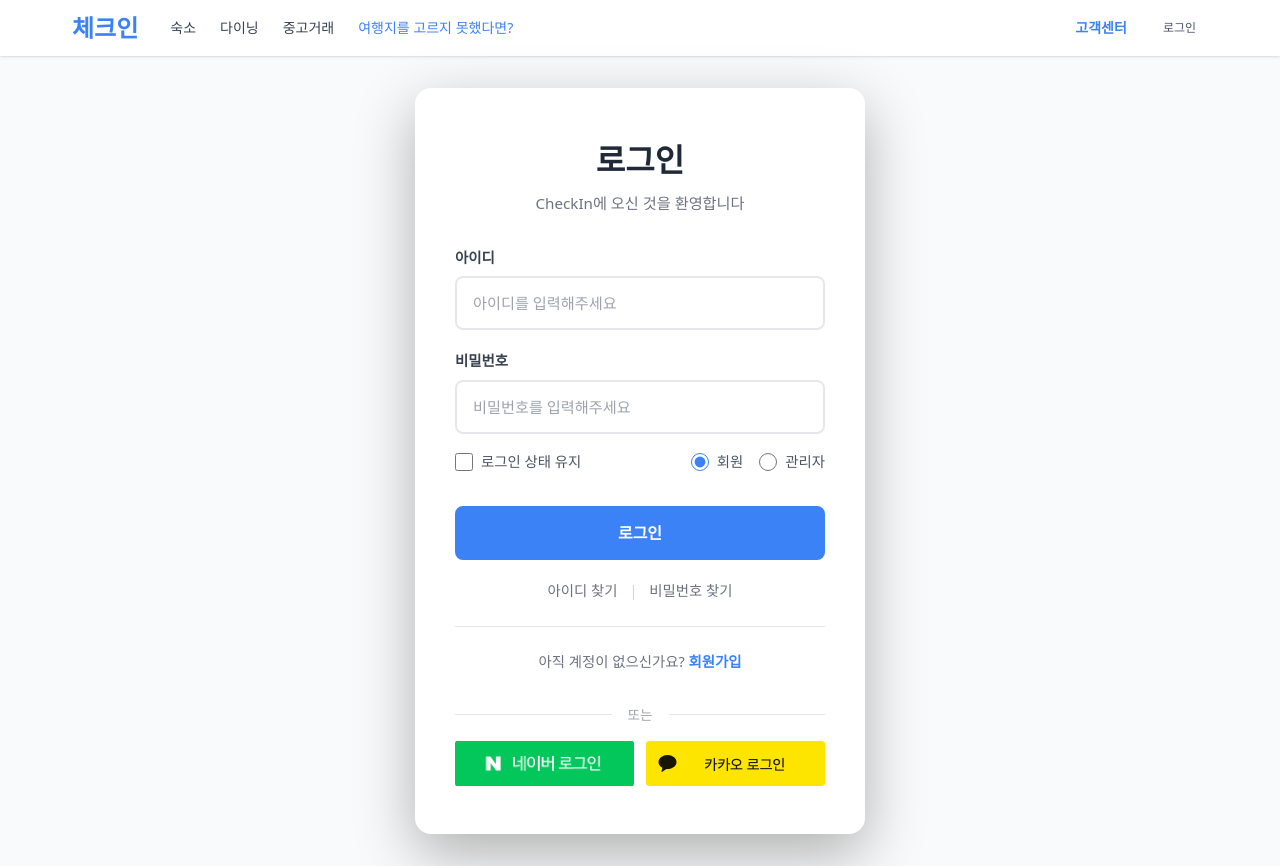
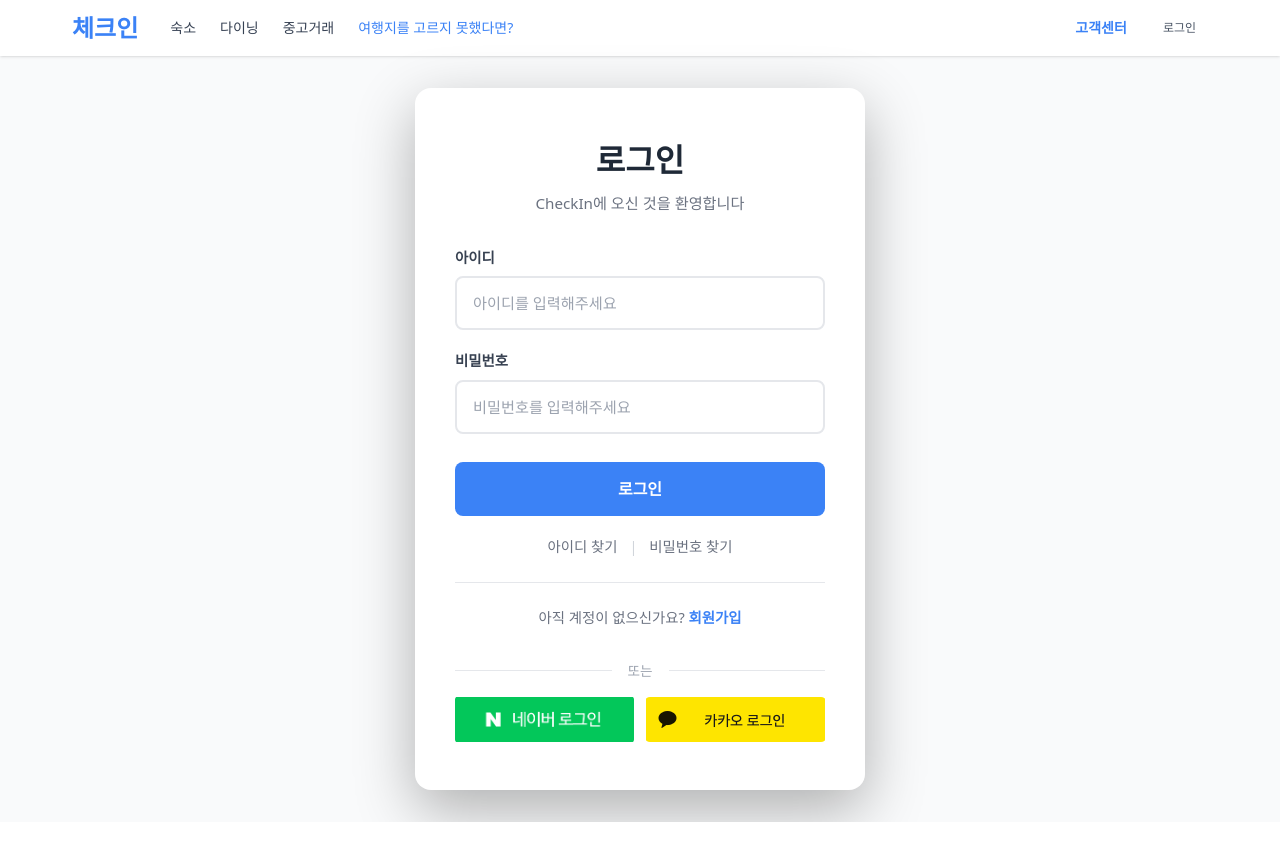
Before and after one commit to roblej/check-in-frontend, a Next.js app: page /login in a window 1280 px wide. After the commit the page ends 822 px from the top, so only its background shows below. Built offline with nearby package versions, Linux system fonts and the light colour scheme.

Commit message:
로그인
관리자 로그인 구분 돼서 버튼 삭제

```diff
--- a/src/app/login/page.js
+++ b/src/app/login/page.js
@@ -8,8 +8,6 @@ import Header from "@/components/Header";
 import styles from "./login.module.css";
 import axios from "@/lib/axios";
 import { useCustomerStore } from "@/stores/customerStore";
-import { useAdminStore } from "@/stores/adminStore";
-import { setAdminIdxCookie } from "@/utils/cookieUtils";
 import naverLoginBtn from "@/images/login/btnG_완성형.png";
 import kakaoLoginBtn from "@/images/login/kakao_login_medium_narrow.png";
 
@@ -45,17 +43,9 @@ function LoginForm() {
   const router = useRouter();
   const searchParams = useSearchParams();
   const { setAccessToken, setInlogged, isInlogged } = useCustomerStore();
-  const {
-    setAdminIdx,
-    setContentId,
-    setHotelInfo,
-    setAdminLoggedIn,
-    fetchContentIdByAdminIdx,
-  } = useAdminStore();
   const [formData, setFormData] = useState({
     id: "",
     password: "",
-    role: "customer", // 기본값: 회원
   });
 
   // returnUrl 파라미터 읽기 (이전 페이지로 돌아가기 위해)
@@ -63,7 +53,6 @@ function LoginForm() {
 
   const [errors, setErrors] = useState({});
   const [isSubmitting, setIsSubmitting] = useState(false);
-  const [rememberMe, setRememberMe] = useState(false);
   let accessToken = "";
 
   const login_url = "/login";
@@ -95,7 +84,7 @@ function LoginForm() {
   };
 
   async function login() {
-    await axios.post(login_url, formData).then(function (res) {
+    await axios.post(login_url, { ...formData, role: "customer" }).then(function (res) {
       console.log("res.data");
       console.log(res.data);
       if (res.data) {
@@ -140,58 +129,25 @@ function LoginForm() {
       // });
 
       // 임시: 콘솔에 데이터 출력
-      console.log("로그인 데이터:", { ...formData, rememberMe });
+      console.log("로그인 데이터:", formData);
 
       //zustand에 사용자 정보 저장
 
       //로그인 버튼 로그아웃으로 변경
 
-      // 성공 시 사용자 타입에 따라 리다이렉트
+      // 성공 시 회원 로그인 처리
       alert("로그인 성공");
 
       setAccessToken(accessToken);
 
-      // returnUrl이 있으면 해당 페이지로 이동 (관리자는 제외)
-      if (returnUrl && formData.role !== "admin") {
-        // 관리자가 아닌 경우에만 returnUrl 사용
+      // returnUrl이 있으면 해당 페이지로 이동
+      if (returnUrl) {
         router.push(returnUrl);
         return;
       }
 
-      // 사업자(admin)인 경우 관리자 화면으로 이동
-      if (formData.role === "admin") {
-        try {
-          // 토큰에서 adminIdx 추출
-          const userInfo = JSON.parse(atob(accessToken.split(".")[1]));
-          const adminIdx = userInfo.adminIdx;
-
-          if (adminIdx) {
-            // adminIdx를 쿠키에 저장
-            setAdminIdxCookie(adminIdx, 7); // 7일
-
-            // adminIdx로 contentId 가져오기
-            const contentId = await fetchContentIdByAdminIdx(adminIdx);
-
-            if (contentId) {
-              setAdminLoggedIn(true);
-              console.log("관리자 로그인 성공:", { adminIdx, contentId });
-            } else {
-              console.warn("contentId를 가져올 수 없습니다.");
-              // 호텔 등록 페이지로 이동
-              alert("호텔 등록 페이지로 이동합니다.");
-              router.push("/hotel/register");
-              return;
-            }
-          }
-        } catch (error) {
-          console.error("관리자 정보 처리 실패:", error);
-        }
-
-        router.push("/admin");
-      } else {
-        // 일반 회원인 경우 메인 페이지로 이동
-        router.push("/");
-      }
+      // 일반 회원인 경우 메인 페이지로 이동
+      router.push("/");
     } else {
       setErrors({
         general: "아이디 또는 비밀번호가 올바르지 않습니다.",
@@ -265,46 +221,6 @@ function LoginForm() {
               {errors.password && (
                 <span className={styles.errorMessage}>{errors.password}</span>
               )}
-            </div>
-
-            {/* 로그인 유지 체크박스와 사용자 유형 선택 */}
-            <div className={styles.optionsGroup}>
-              <div className={styles.checkboxGroup}>
-                <label className={styles.checkboxLabel}>
-                  <input
-                    type="checkbox"
-                    checked={rememberMe}
-                    onChange={(e) => setRememberMe(e.target.checked)}
-                    className={styles.checkbox}
-                  />
-                  <span>로그인 상태 유지</span>
-                </label>
-              </div>
-
-              <div className={styles.userTypeGroup}>
-                <label className={styles.radioLabel}>
-                  <input
-                    type="radio"
-                    name="role"
-                    value="customer"
-                    checked={formData.role === "customer"}
-                    onChange={handleChange}
-                    className={styles.radioInput}
-                  />
-                  회원
-                </label>
-                <label className={styles.radioLabel}>
-                  <input
-                    type="radio"
-                    name="role"
-                    value="admin"
-                    checked={formData.role === "admin"}
-                    onChange={handleChange}
-                    className={styles.radioInput}
-                  />
-                  관리자
-                </label>
-              </div>
             </div>
 
             {/* 로그인 버튼 */}
```
